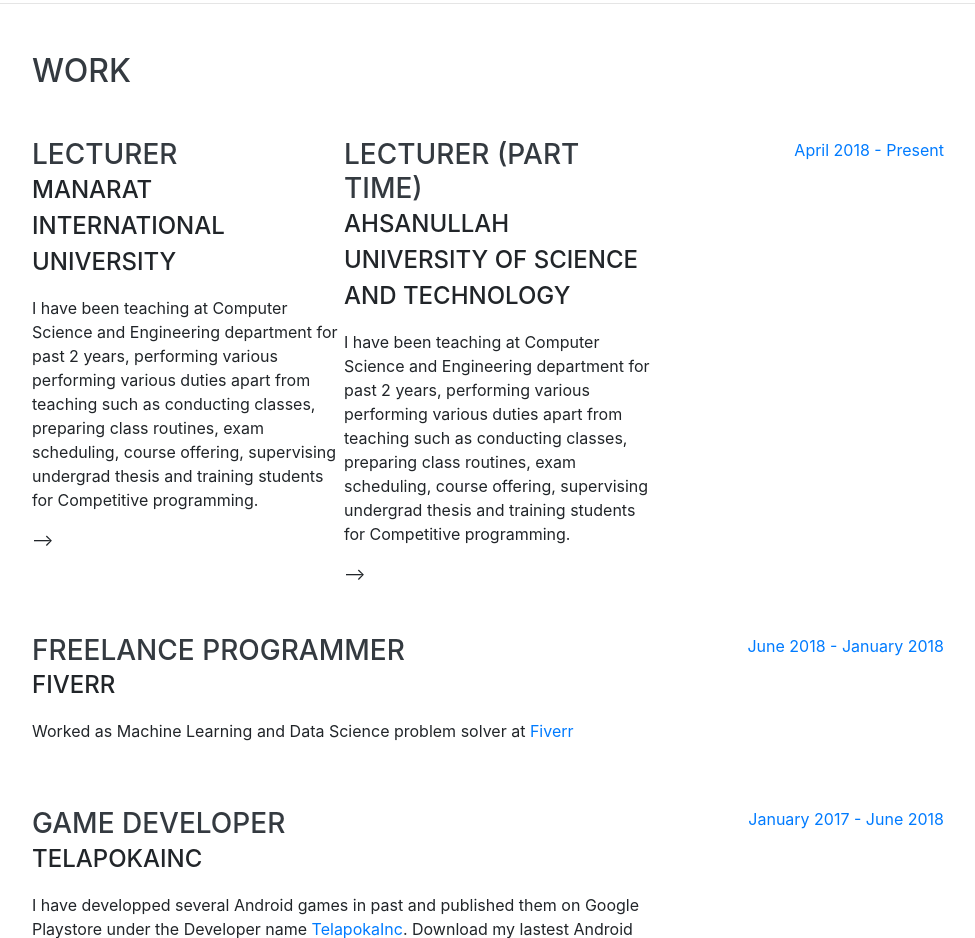
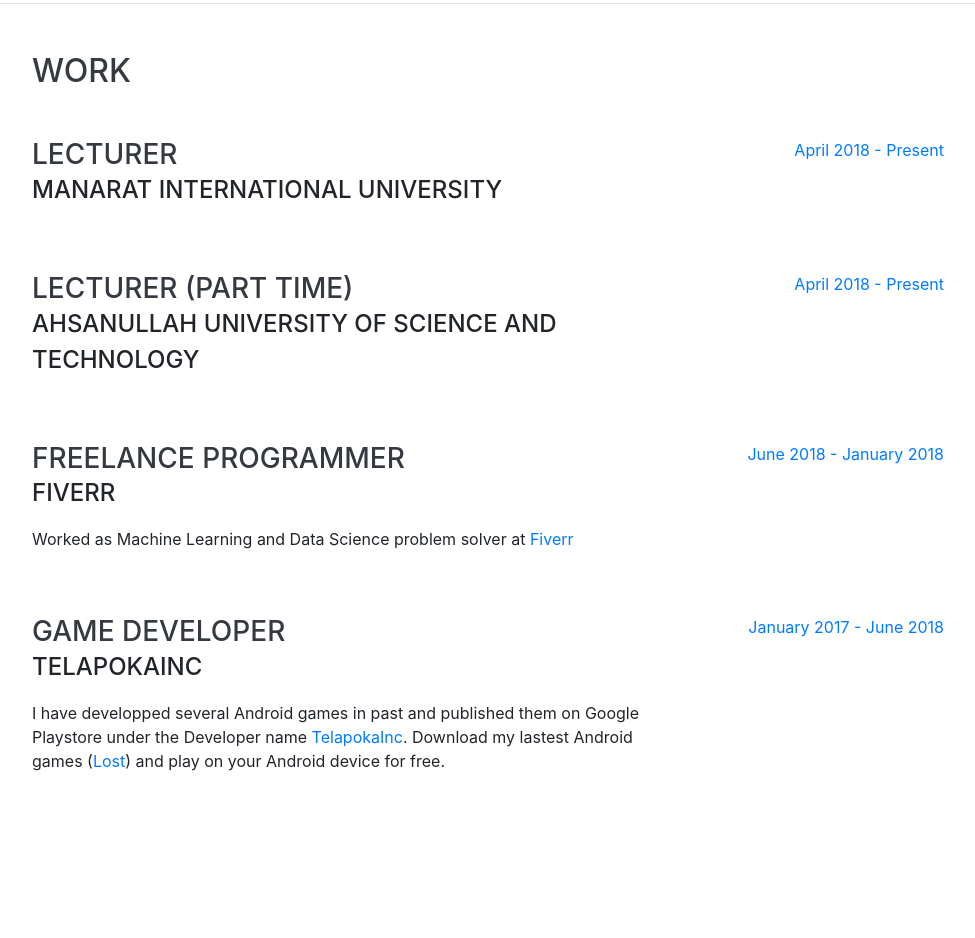
Before and after one commit to naimul011/naimul011.github.io, a website with bundled scripts: page index.html in a window 1280 px wide. Shown: the part 878-1816 px from the top of the page, without its empty margins (288-1263 px from the left). Built offline with nearby package versions, Linux system fonts and the light colour scheme; a web font is replaced by a local one.

Commit message:
Update index.html

```diff
--- a/index.html
+++ b/index.html
@@ -121,24 +121,30 @@
                 <div class="resume-content">
                     <h3 class="mb-0">Lecturer</h3>
                     <div class="subheading mb-3">Manarat International University</div>
-                    <! –– <p>I have been teaching at Computer Science and Engineering department for past 2 years, performing various performing
+                    <! –– I have been teaching at Computer Science and Engineering department for past 2 years, performing various performing
                     various duties apart from teaching such as conducting classes, preparing class routines, exam scheduling, course offering,
-                  supervising undergrad thesis and training students for Competitive programming.</p> ––>
+                  supervising undergrad thesis and training students for Competitive programming. ––>
 
                 </div>
-                <div class="resume-content">
-                    <h3 class="mb-0">Lecturer (Part Time)</h3>
-                    <div class="subheading mb-3">Ahsanullah University of Science and Technology</div>
-                    <! –– <p>I have been teaching at Computer Science and Engineering department for past 2 years, performing various performing
-                    various duties apart from teaching such as conducting classes, preparing class routines, exam scheduling, course offering,
-                  supervising undergrad thesis and training students for Competitive programming.</p> ––>
 
-                </div>
                 <div class="resume-date text-md-right">
                     <span class="text-primary">April 2018 - Present</span>
                 </div>
             </div>
+            <div class="resume-item d-flex flex-column flex-md-row justify-content-between mb-5">
+                <div class="resume-content">
+                    <h3 class="mb-0">Lecturer (Part Time)</h3>
+                    <div class="subheading mb-3">Ahsanullah University of Science and Technology</div>
+                    <! –– I have been teaching at Computer Science and Engineering department for past 2 years, performing various performing
+                    various duties apart from teaching such as conducting classes, preparing class routines, exam scheduling, course offering,
+                  supervising undergrad thesis and training students for Competitive programming. ––>
 
+                </div>
+
+                <div class="resume-date text-md-right">
+                    <span class="text-primary">April 2018 - Present</span>
+                </div>
+            </div>
             <div class="resume-item d-flex flex-column flex-md-row justify-content-between mb-5">
                 <div class="resume-content">
                     <h3 class="mb-0">Freelance programmer</h3>
```
